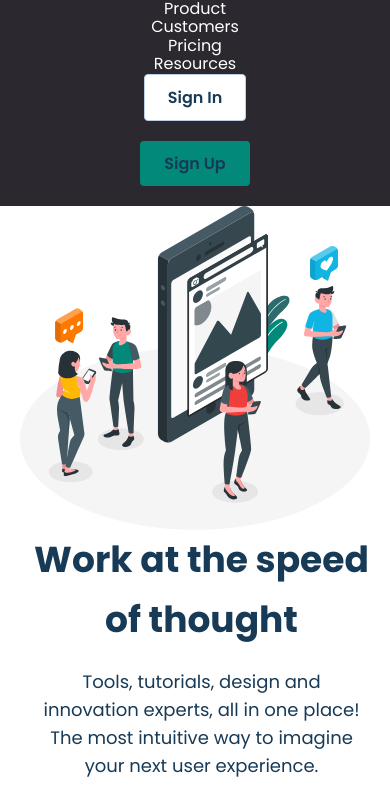
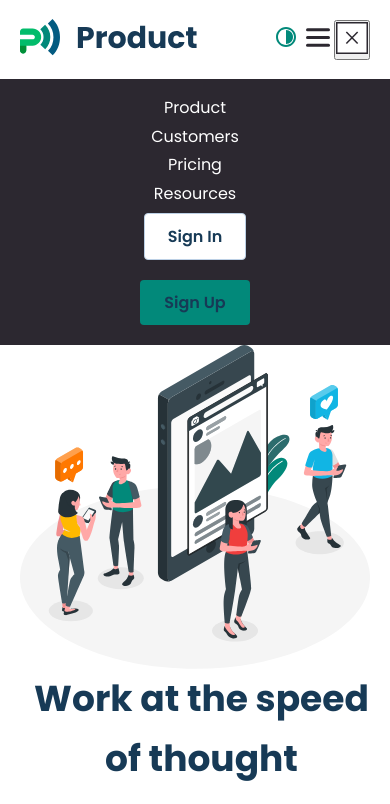
Before and after one commit to XasanovBoburjon0922/Product, a plain HTML site: page index.html in a window 390 px wide. Both pictures are taken after a click on the button 356 px from the left and 39 px from the top of the page. Shown: the top 804 px of the page. Drawn offline with Linux system fonts and the light colour scheme.

Commit message:
menu-edit

```diff
--- a/js/app.js
+++ b/js/app.js
@@ -10,11 +10,11 @@ elModeBtn.addEventListener("click", function(){
 elHamburgerBtn.addEventListener("click", function() {
     elModal.classList.toggle("show-modal");
     elHamburgerBtn.classList.toggle("remove-self")
-    elHamburgerClose.classList.toggle("open")
+    elHamburgerClose.classList.toggle("open-close")
 })
 
 elHamburgerClose.addEventListener("click", function() {
     elModal.classList.toggle("show-modal");
     elHamburgerBtn.classList.toggle("remove-self")
-    elHamburgerClose.classList.toggle("close")
+    elHamburgerClose.classList.toggle("open-close")
 })
--- a/scss/_veriables.scss
+++ b/scss/_veriables.scss
@@ -1,5 +1,3 @@
-// $blueColor:#273895;
-
 @mixin display($items:center, $space:space-between, $direction:row){
     display: flex;
     align-items: $items;
--- a/scss/blocks/_header.scss
+++ b/scss/blocks/_header.scss
@@ -4,7 +4,6 @@
     --navbar-color:#837D88;
     --modal-bg:#2C2830;
     --menu-bg:white;
-    // --color-text:#173A56;
  }
 
 .mode{
@@ -23,8 +22,8 @@ body{
     background-color: var(--modal-bg);
     color: var(--bg-header);
     @include display($direction:column, $space:center, $items:center);
-    // padding-top: 20px;
-    // gap: 10px;
+    padding-top: 20px;
+    gap: 10px;
 }
 .show-modal{
     transform: translateX(0);
@@ -47,7 +46,7 @@ body{
 .site-header{
     padding-top: 19px;
     padding-bottom: 19px;
-    position: fixed;
+    // position: fixed;
     right: 0;
     left: 0;
     top: 0;
--- a/scss/blocks/_hero.scss
+++ b/scss/blocks/_hero.scss
@@ -6,7 +6,6 @@
     height: 36.364px;
 }
 .hero{
-    // padding-top: 25px;
     @include display()
 }
 .hero__wrapper{
```
Also changed, not shown: css/main.css, 1 other file.
